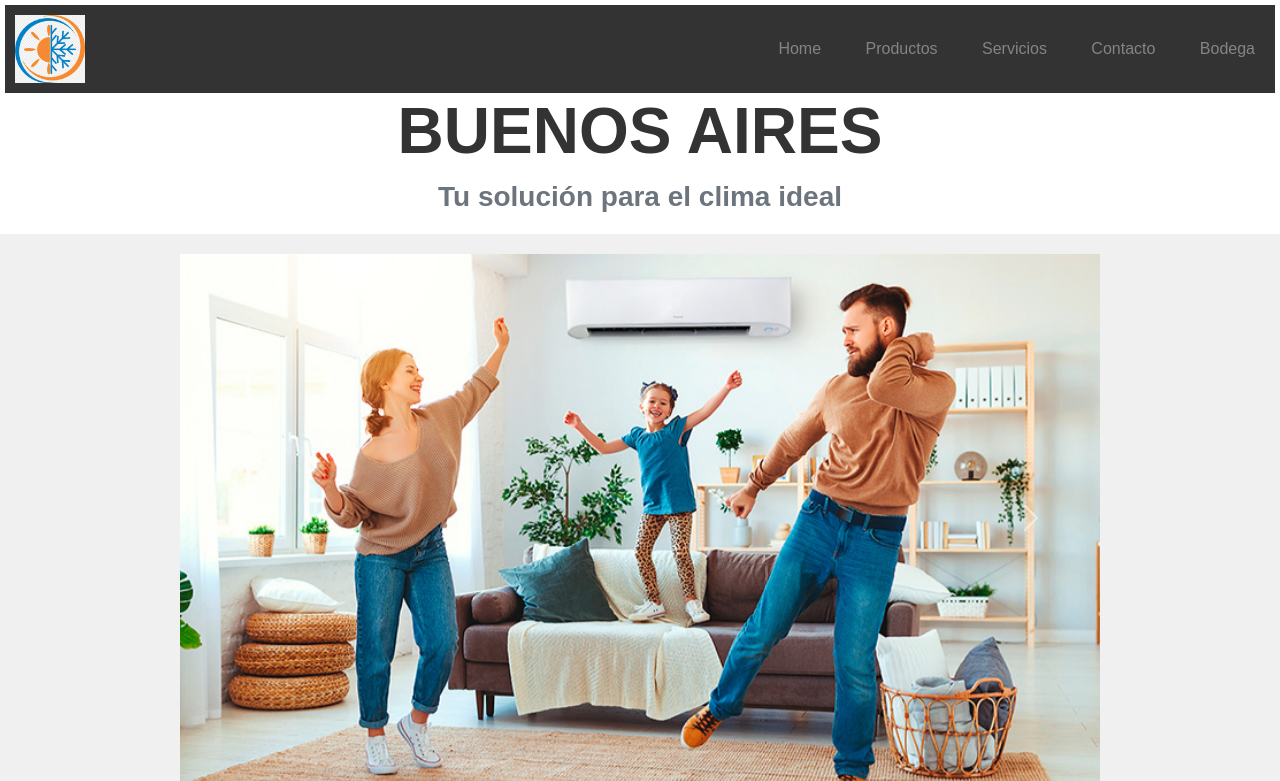
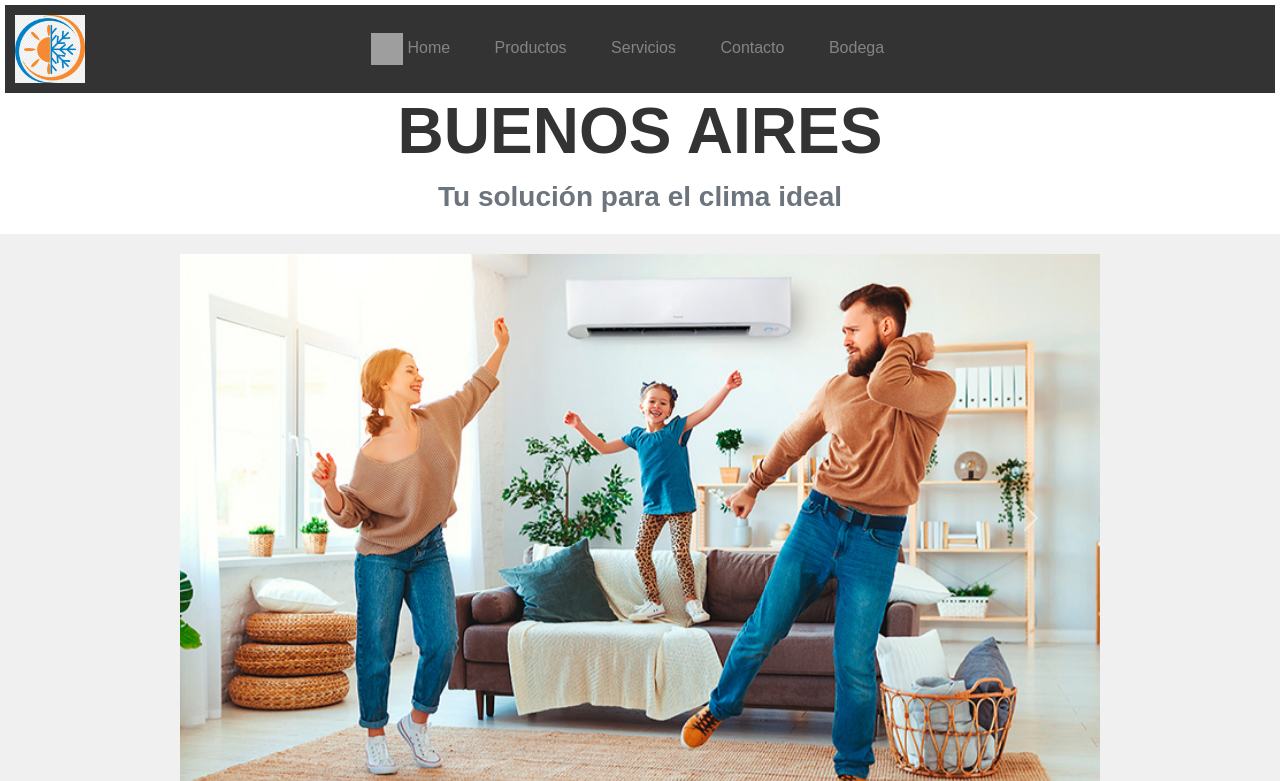
Before and after one commit to klaudeke/ProyectoBA-AC, a Django app: page / in a window 1280 px wide. Shown: the top 781 px of the page. Run offline with Django 3.2, Linux system fonts and the light colour scheme; some libraries are stand-ins or nearby versions; grey boxes are pictures that could not be loaded.

Commit message:
Update base.html
x

```diff
--- a/core/templates/core/base.html
+++ b/core/templates/core/base.html
@@ -15,18 +15,43 @@
         <header>
             <nav>
                     <div class="navbar">
+
                         <div class="logo">
                             <img src="/static/core/img/logoACBA.png" alt="Logo">
                         </div>
                         <div class="nav-links">
-                            <a href="{% url 'home' %}">Home </a>
+
+                            <a href="{% url 'home' %}">
+                                <img src="/assets/icons/house.svg" alt="Bootstrap" width="32" height="32">
+                                Home </a>
                             <a href="{% url 'home' %}#productos">Productos </a>
                             <a href="{% url 'home' %}#servicios">Servicios </a>
                             <a href="{% url 'home' %}#contacto">Contacto </a>
                             <a href="{% url 'productos' %}">Bodega</a>
                         </div>
+                        <div>
+                            <svg class="bi" width="32" height="32" fill="currentColor">
+                                <use xlink:href="bootstrap-icons.svg#heart-fill"/>
+                              </svg>
+                              <svg class="bi" width="32" height="32" fill="currentColor">
+                                <use xlink:href="bootstrap-icons.svg#toggles"/>
+                              </svg>
+                              <svg class="bi" width="32" height="32" fill="currentColor">
+                                <use xlink:href="bootstrap-icons.svg#shop"/>
+                              </svg>
+                        </div>
+                        <!--
+                        <div>
+                            <ul class="nav">
+                                <li class="nav-item"><a href="#" class="nav-link link-body-emphasis px-2">Login</a></li>
+                                <li class="nav-item"><a href="#" class="nav-link link-body-emphasis px-2">Sign up</a></li>
+                            </ul>
+                        </div>
+                        -->
                     </div>
+
             </nav>
+            <div class="b-example-divider"></div>
 
 
             <h1 class="display-3 fw-bold">BUENOS AIRES</h1>
```
